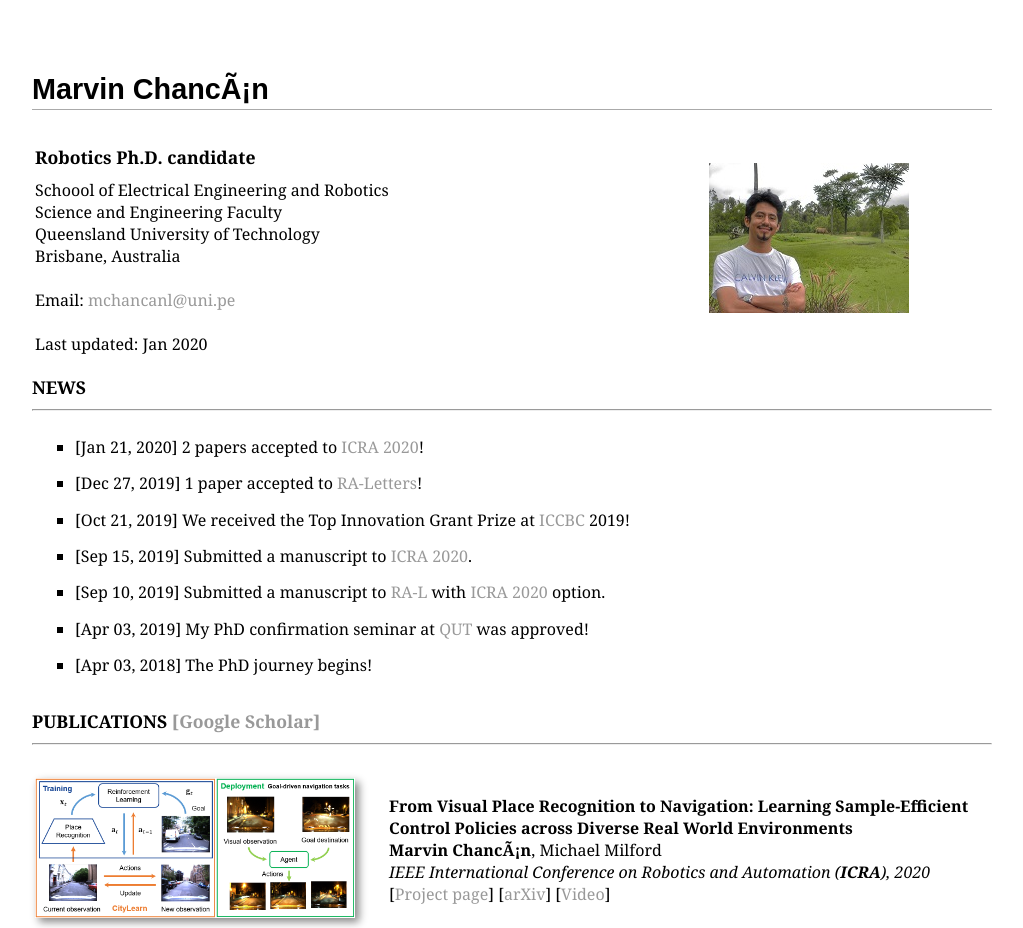
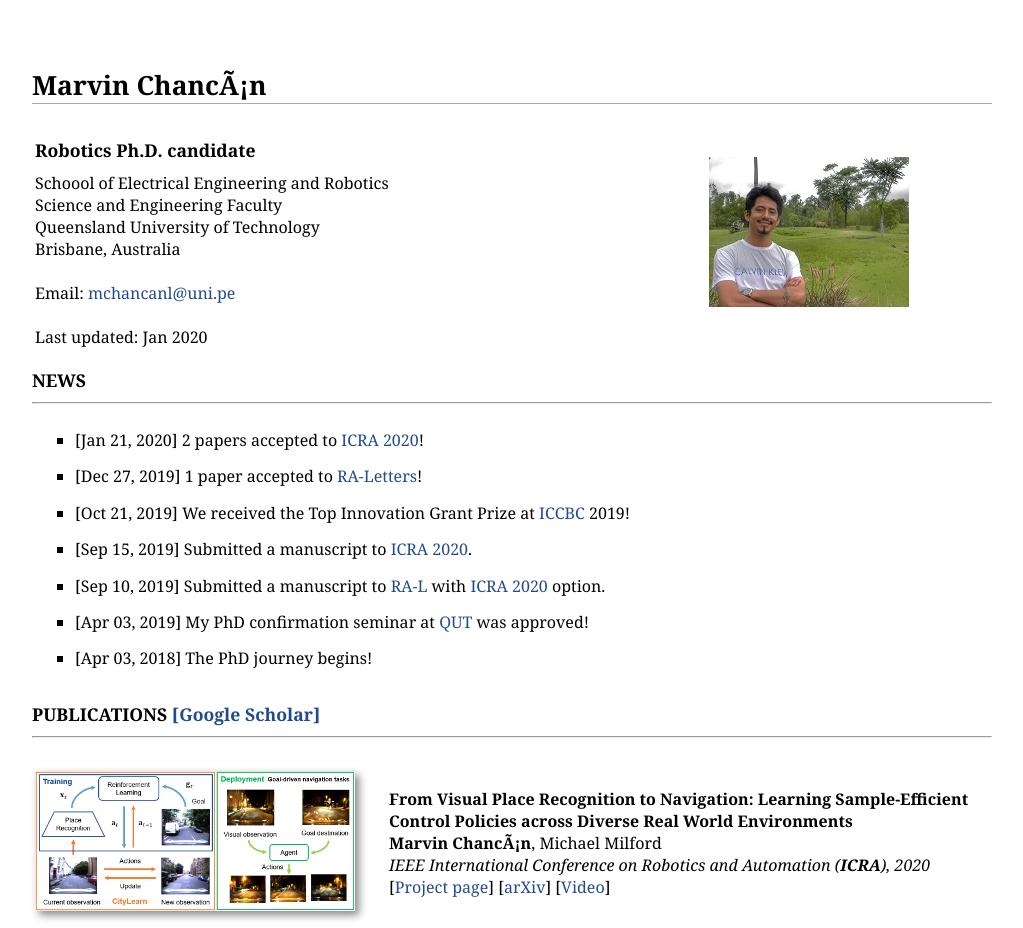
Before and after one commit to mchancan/mchancan.github.io, a Jekyll site: the page built from index.html, in a window 1280 px wide. Shown: the top 928 px of the page, without its empty margins (128-1151 px from the left). Built offline with Jekyll 4.4.1, drawn with Linux system fonts in a browser that asks for light colours.

Commit message:
Update main.css

```diff
--- a/css/main.css
+++ b/css/main.css
@@ -369,66 +369,6 @@ table.imgtable, table.imgtable td {
     border: none;
     text-align: left;
 }
-
-nav ul, footer ul {
-    font-family:'Helvetica', 'Arial', 'Sans-Serif';
-    padding: 0px;
-    list-style: none;
-    font-weight: bold;
-}
-nav ul li, footer ul li {
-    display: inline;
-    margin-right: 20px;
-}
-a {
-    text-decoration: none;
-    color: #999;
-}
-a:hover {
-    text-decoration: underline;
-}
-h1 {
-    font-size: 1.8em;
-    font-family:'Arial', 'Sans-Serif';
-}
-h2 {
-    font-size: 1.5em;
-    font-family:'Helvetica', 'Arial', 'Sans-Serif';
-}
-p {
-    font-size: 1.2em;
-    line-height: 1.1em;
-    color: #333;
-}
-footer {
-    border-top: 1px solid #d5d5d5;
-    font-size: .8em;
-}
-pre {
-	background-color: #EBECE4;
-	border-radius: 3px;
-	white-space: pre-wrap;
-	border: 1px solid gray;
-}
-
-ul.posts {
-    margin: 20px auto 40px;
-    font-size: 1.5em;
-}
-
-ul.posts li {
-    list-style: none;
-}
-
-ul {
-	list-style-position: outside;
-	list-style-type: square;
-}
-
-li {
-	margin-top:0.9em;
-}
-
 div.art_thumbnail_box {
 	float: left;
 	width: 100px;
```
